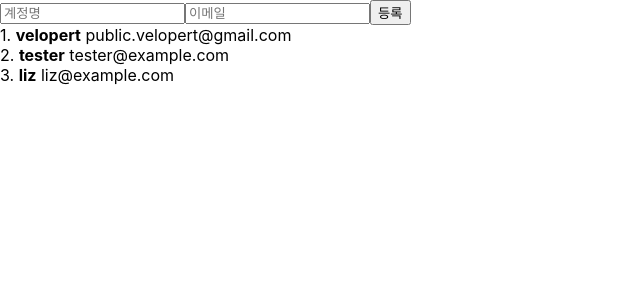
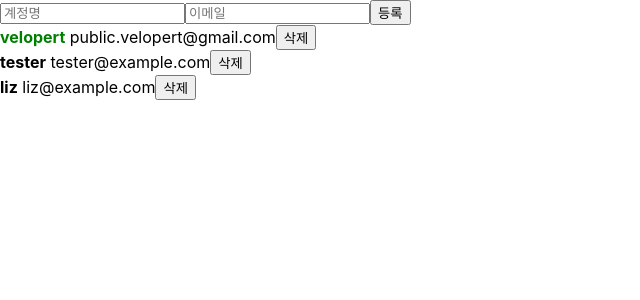
Before and after one commit to bluepebble25/reactStudy-velopert, a React (Create React App) app in the folder userlist/: page / in a window 1280 px wide. Shown: the top 300 px of the page, without its empty margins (0-640 px from the left). Built offline with nearby package versions, Linux system fonts and the light colour scheme.

Commit message:
14~15) 유저 삭제, 이름 토글기능 추가

```diff
--- a/userlist/src/App.js
+++ b/userlist/src/App.js
@@ -14,16 +14,19 @@ function App() {
       id: 1,
       username: 'velopert',
       email: 'public.velopert@gmail.com',
+      active: true,
     },
     {
       id: 2,
       username: 'tester',
       email: 'tester@example.com',
+      active: false,
     },
     {
       id: 3,
       username: 'liz',
       email: 'liz@example.com',
+      active: false,
     },
   ]);
 
@@ -42,6 +45,7 @@ function App() {
       id: nextId.current,
       username,
       email,
+      active: true,
     };
 
     setUsers([...users, newUser]);
@@ -53,6 +57,18 @@ function App() {
     nextId.current += 1;
   };
 
+  const onRemove = (id) => {
+    setUsers(users.filter((user) => user.id !== id));
+  };
+
+  const onToggle = (id) => {
+    setUsers(
+      users.map((user) =>
+        user.id === id ? { ...user, active: !user.active } : user
+      )
+    );
+  };
+
   return (
     <>
       <CreateUser
@@ -61,7 +77,7 @@ function App() {
         onChange={onChange}
         onCreate={onCreate}
       />
-      <UserList users={users} />
+      <UserList users={users} onToggle={onToggle} onRemove={onRemove} />
     </>
   );
 }
--- a/userlist/src/components/UserList.js
+++ b/userlist/src/components/UserList.js
@@ -1,18 +1,30 @@
 import React from 'react';
 
-function User({ user }) {
+function User({ user, onToggle, onRemove }) {
   return (
     <div>
-      {user.id}. <b>{user.username}</b> <span>{user.email}</span>
+      <b
+        style={{ color: user.active ? 'green' : 'black', cursor: 'pointer' }}
+        onClick={() => onToggle(user.id)}
+      >
+        {user.username}
+      </b>{' '}
+      <span>{user.email}</span>
+      <button onClick={() => onRemove(user.id)}>삭제</button>
     </div>
   );
 }
 
-function UserList({ users }) {
+function UserList({ users, onRemove, onToggle }) {
   return (
     <div>
       {users.map((user) => (
-        <User key={user.id} user={user} />
+        <User
+          key={user.id}
+          user={user}
+          onToggle={onToggle}
+          onRemove={onRemove}
+        />
       ))}
     </div>
   );
```
